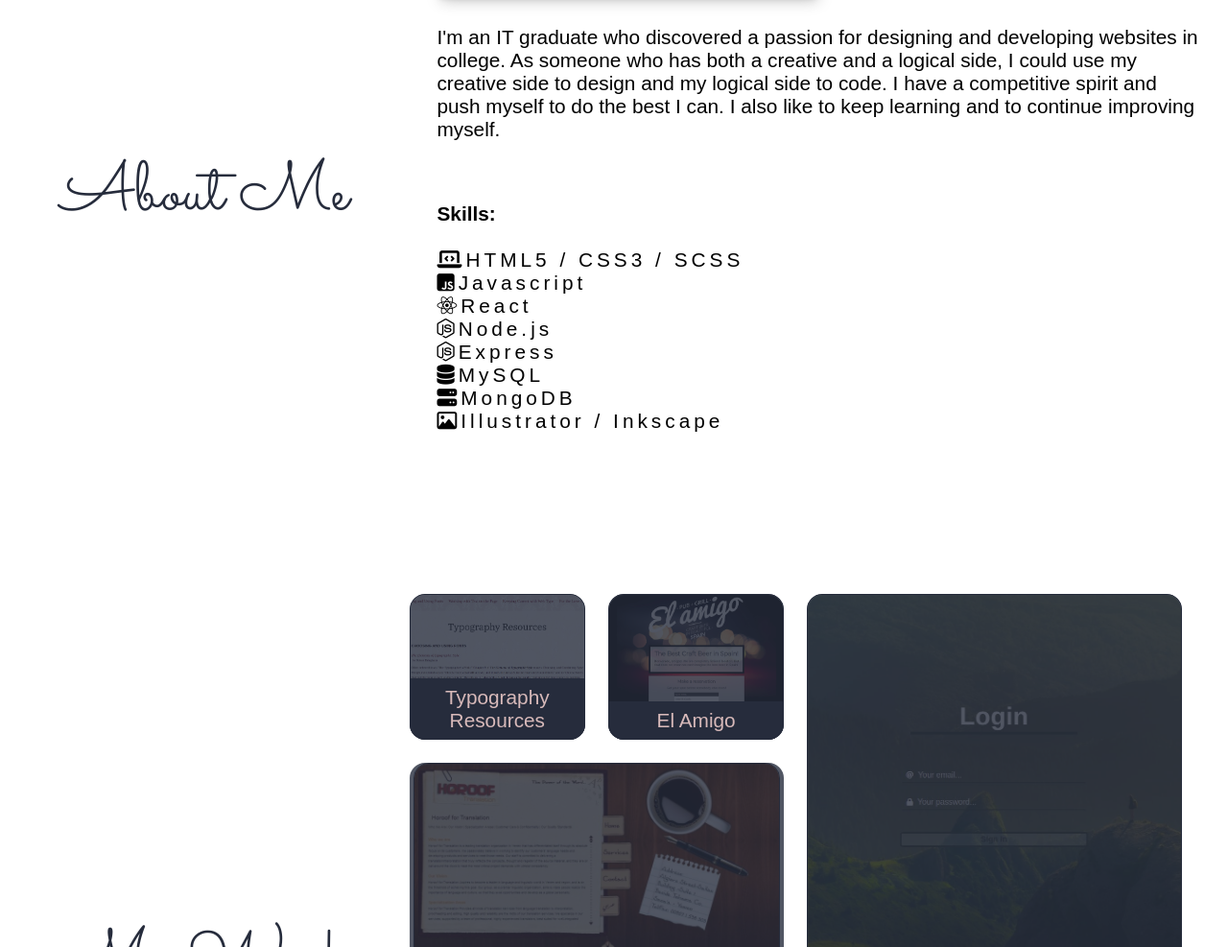
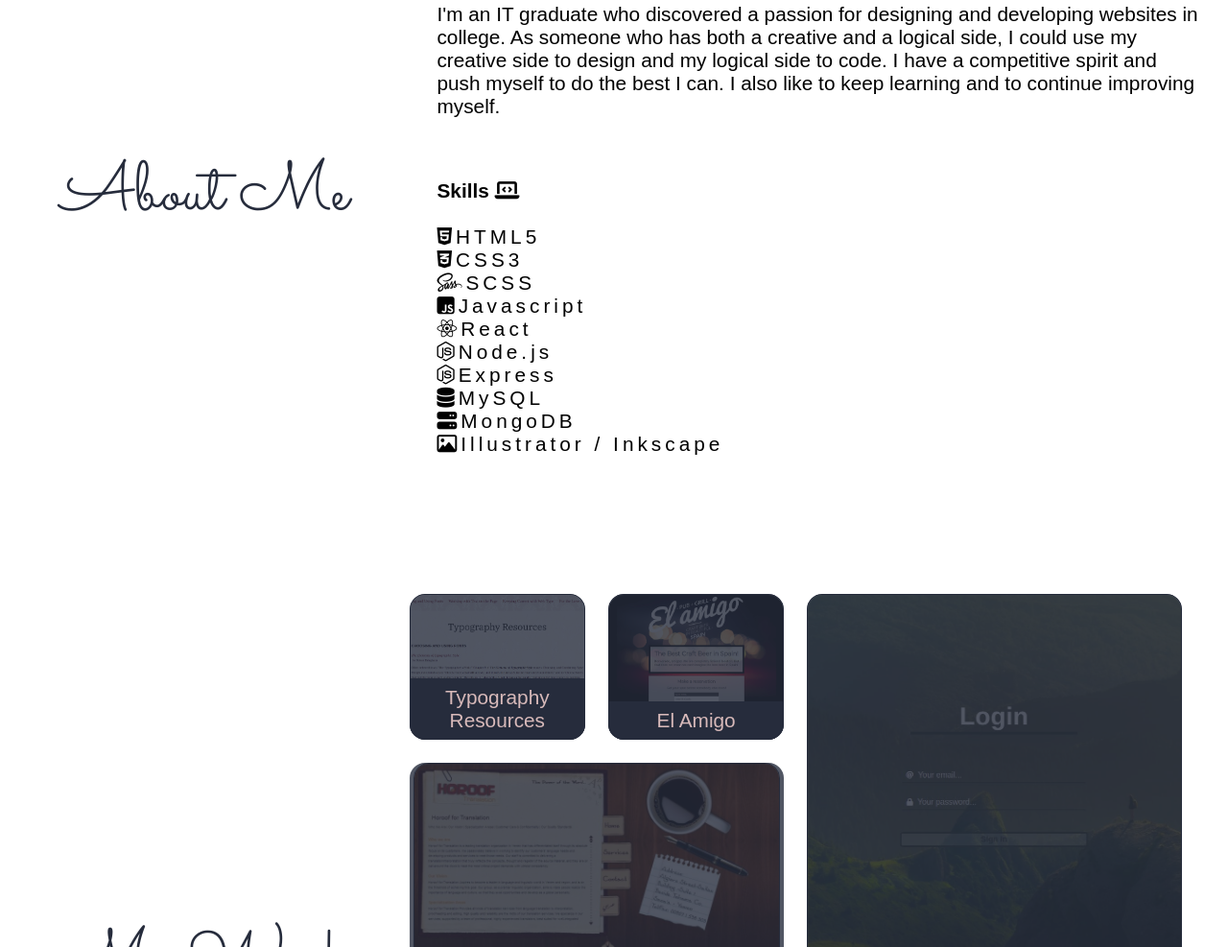
Before and after one commit to aseelalmutareb/aseelalmutareb.github.io, a website: page index.html in a window 1280 px wide. Shown: the part 997-1984 px from the top of the page at 96% size. Drawn offline with Linux system fonts and the light colour scheme.

Commit message:
updated skills icons

```diff
--- a/index.html
+++ b/index.html
@@ -73,8 +73,10 @@
             logical side to code. I have a competitive spirit and push myself to do the best I can. I also like to keep learning and to
             continue improving myself.
           </p>
-          <h4>Skills:</h4><br />
-          <p class="wide"><i class="fas fa-laptop-code"></i>HTML5 / CSS3 / SCSS</p>
+          <h4>Skills <i class="fas fa-laptop-code"></i></h4><br />
+          <p class="wide"><i class="fab fa-html5"></i>HTML5</p>
+          <p class="wide"><i class="fab fa-css3-alt"></i>CSS3</p>
+          <p class="wide"><i class="fab fa-sass"></i></i>SCSS</p>
           <p class="wide"><i class="fab fa-js-square"></i>Javascript</p>
           <p class="wide"><i class="fab fa-react"></i>React</p>
           <p class="wide"><i class="fab fa-node-js"></i>Node.js</p>
```
